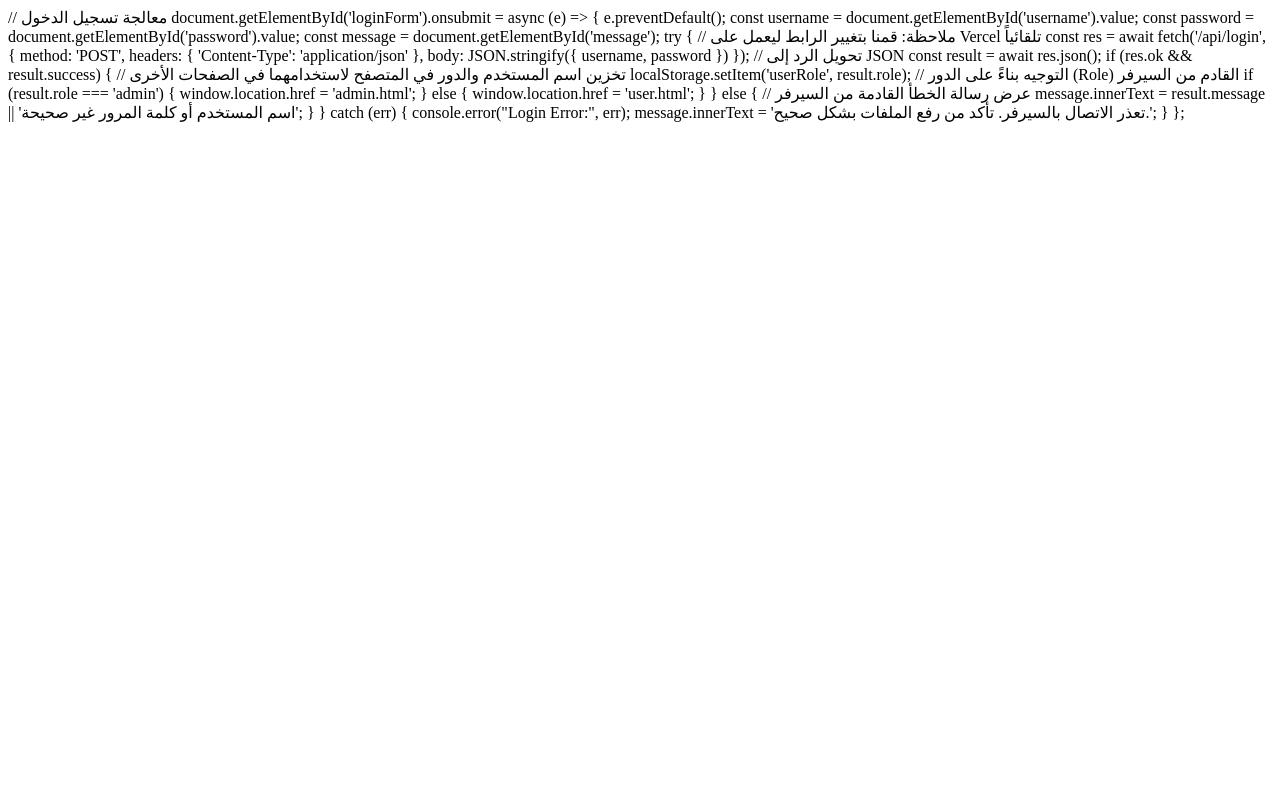
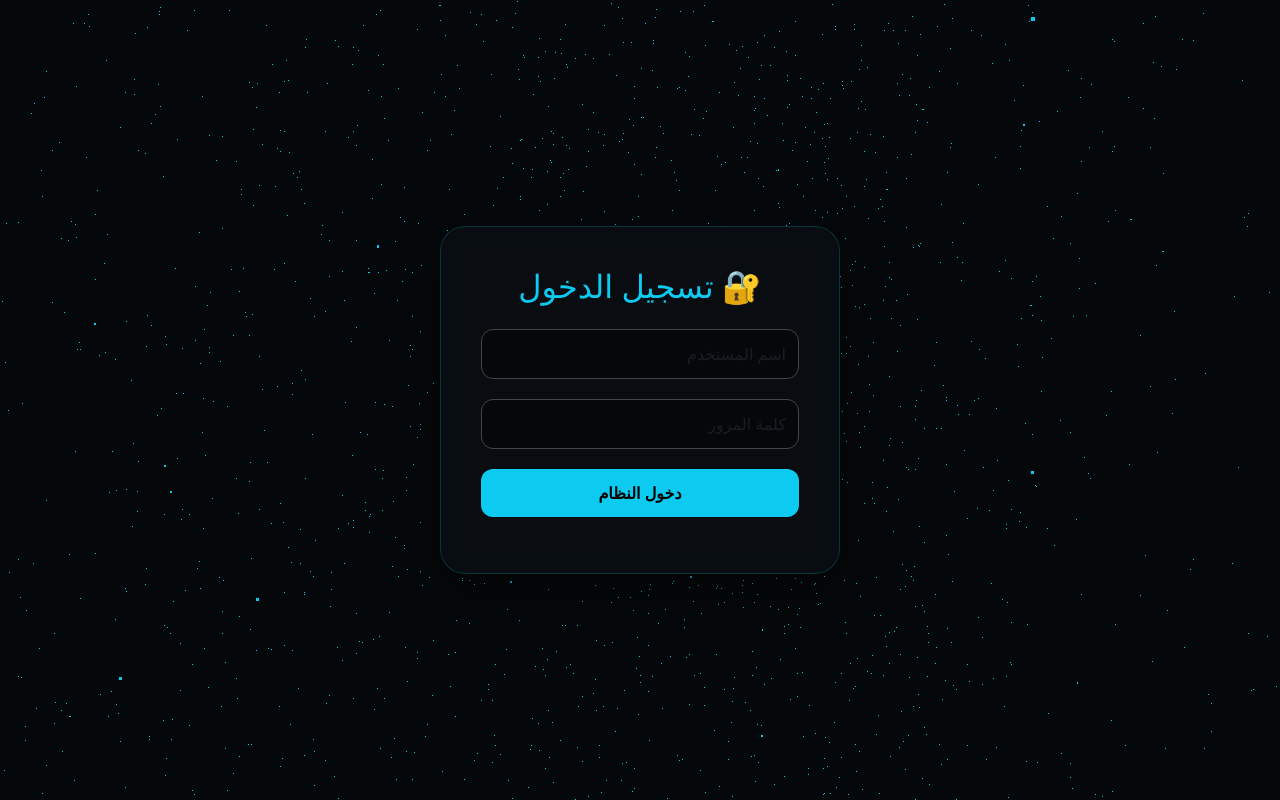
Before and after one commit to Adham-Hero/Who_is_My_Pateint, a website: page index.html in a window 1280 px wide. Drawn offline with nearby package versions, Linux system fonts and the light colour scheme.

Commit message:
Update index.html

```diff
--- a/index.html
+++ b/index.html
@@ -1,4 +1,59 @@
-// معالجة تسجيل الدخول
+<!DOCTYPE html>
+<html lang="ar" dir="rtl">
+<head>
+    <meta charset="UTF-8">
+    <title>تسجيل الدخول - النظام الطبي</title>
+    <link href="https://cdn.jsdelivr.net/npm/bootstrap@5.3.0/dist/css/bootstrap.min.css" rel="stylesheet">
+    <style>
+        body { background: #05080a; color: #fff; font-family: 'Segoe UI', sans-serif; height: 100vh; display: flex; align-items: center; justify-content: center; margin: 0; overflow: hidden; }
+        #bg-canvas { position: fixed; top: 0; left: 0; z-index: -1; width: 100%; height: 100%; }
+
+        .login-card {
+            background: rgba(11, 15, 20, 0.8);
+            backdrop-filter: blur(15px);
+            border-radius: 25px;
+            padding: 40px;
+            border: 1px solid rgba(13, 202, 240, 0.2);
+            width: 100%;
+            max-width: 400px;
+            box-shadow: 0 20px 50px rgba(0,0,0,0.5);
+            text-align: center;
+        }
+        .form-control { background: rgba(0,0,0,0.4); border: 1px solid #444; color: #fff; border-radius: 12px; padding: 12px; margin-bottom: 20px; }
+        .form-control:focus { background: rgba(0,0,0,0.6); color: #fff; border-color: #0dcaf0; box-shadow: 0 0 15px rgba(13, 202, 240, 0.3); }
+        .btn-login { background: #0dcaf0; border: none; font-weight: bold; width: 100%; padding: 12px; border-radius: 12px; transition: 0.3s; color: #000; }
+        .btn-login:hover { transform: translateY(-3px); box-shadow: 0 10px 20px rgba(13, 202, 240, 0.4); }
+    </style>
+</head>
+<body>
+
+<canvas id="bg-canvas"></canvas>
+
+<div class="login-card">
+    <h2 class="text-info mb-4">🔐 تسجيل الدخول</h2>
+    <form id="loginForm">
+        <input type="text" id="username" class="form-control" placeholder="اسم المستخدم" required>
+        <input type="password" id="password" class="form-control" placeholder="كلمة المرور" required>
+        <button type="submit" class="btn-login">دخول النظام</button>
+    </form>
+    <div id="message" class="mt-3 small text-danger"></div>
+</div>
+
+<script src="https://cdnjs.cloudflare.com/ajax/libs/three.js/r128/three.min.js"></script>
+<script>
+    // كود الخلفية (النجوم) لتوحيد الهوية البصرية
+    let scene = new THREE.Scene(), camera = new THREE.PerspectiveCamera(75, window.innerWidth/window.innerHeight, 0.1, 1000);
+    let renderer = new THREE.WebGLRenderer({ canvas: document.getElementById('bg-canvas'), alpha: true });
+    renderer.setSize(window.innerWidth, window.innerHeight);
+    let starGeo = new THREE.BufferGeometry(), posArr = new Float32Array(5000 * 3);
+    for(let i=0; i<15000; i++) posArr[i] = (Math.random() - 0.5) * 10;
+    starGeo.setAttribute('position', new THREE.BufferAttribute(posArr, 3));
+    let stars = new THREE.Points(starGeo, new THREE.PointsMaterial({ size: 0.005, color: 0x0dcaf0 }));
+    scene.add(stars); camera.position.z = 2;
+    function animate() { requestAnimationFrame(animate); stars.rotation.y += 0.001; renderer.render(scene, camera); }
+    animate();
+
+    // معالجة تسجيل الدخول
     document.getElementById('loginForm').onsubmit = async (e) => {
         e.preventDefault();
         const username = document.getElementById('username').value;
@@ -6,20 +61,15 @@
         const message = document.getElementById('message');
 
         try {
-            // ملاحظة: قمنا بتغيير الرابط ليعمل على Vercel تلقائياً
-            const res = await fetch('/api/login', {
+            const res = await fetch('http://who-is-my-pateint.vercel.app/api/login', {
                 method: 'POST',
                 headers: { 'Content-Type': 'application/json' },
                 body: JSON.stringify({ username, password })
             });
 
-            // تحويل الرد إلى JSON
             const result = await res.json();
 
-            if (res.ok && result.success) {
-                // تخزين اسم المستخدم والدور في المتصفح لاستخدامهما في الصفحات الأخرى
-                localStorage.setItem('userRole', result.role);
-
+            if (res.ok) {
                 // التوجيه بناءً على الدور (Role) القادم من السيرفر
                 if (result.role === 'admin') {
                     window.location.href = 'admin.html';
@@ -27,11 +77,12 @@
                     window.location.href = 'user.html';
                 }
             } else {
-                // عرض رسالة الخطأ القادمة من السيرفر
-                message.innerText = result.message || 'اسم المستخدم أو كلمة المرور غير صحيحة';
+                message.innerText = result.message || 'خطأ في بيانات الدخول';
             }
         } catch (err) {
-            console.error("Login Error:", err);
-            message.innerText = 'تعذر الاتصال بالسيرفر. تأكد من رفع الملفات بشكل صحيح.';
+            message.innerText = 'تعذر الاتصال بالسيرفر';
         }
     };
+</script>
+</body>
+</html>
```
